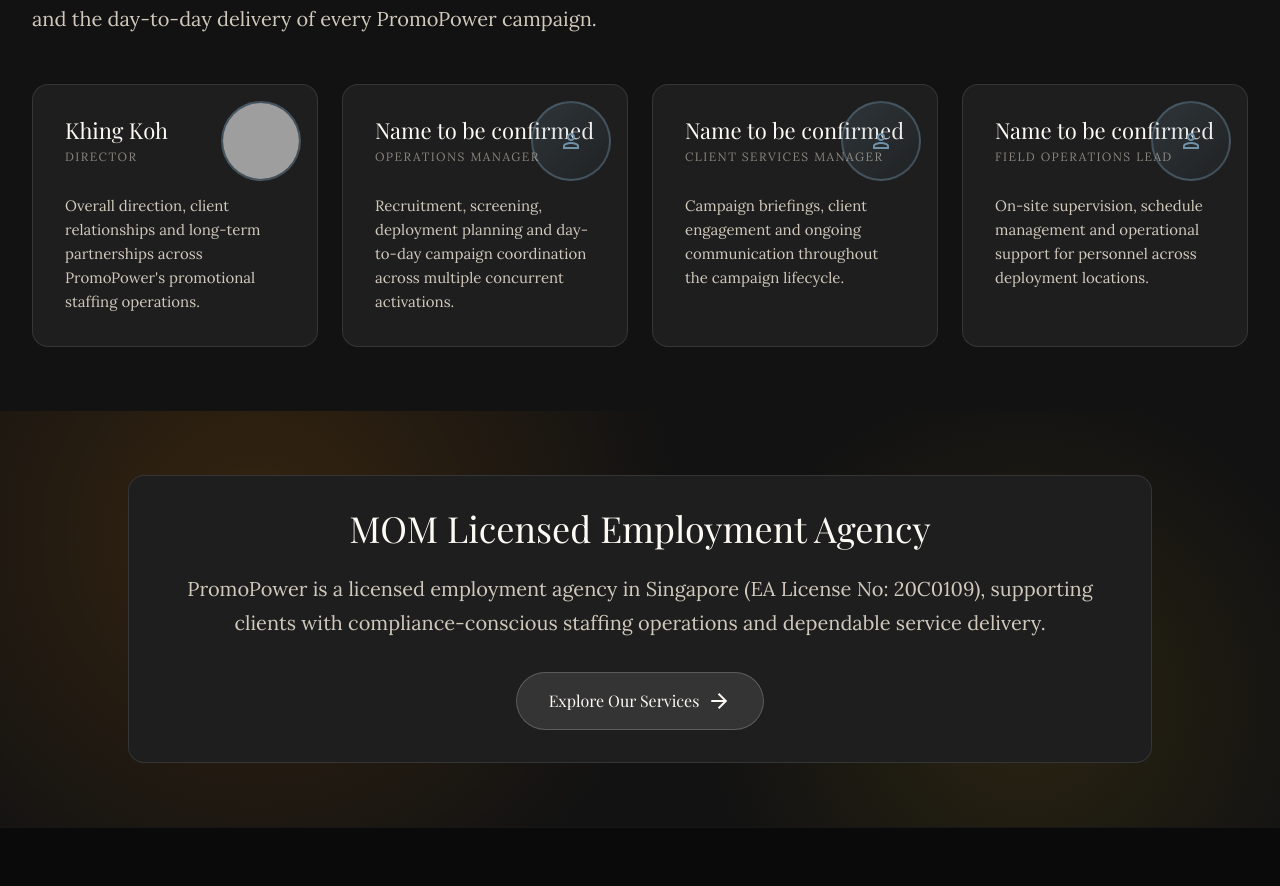
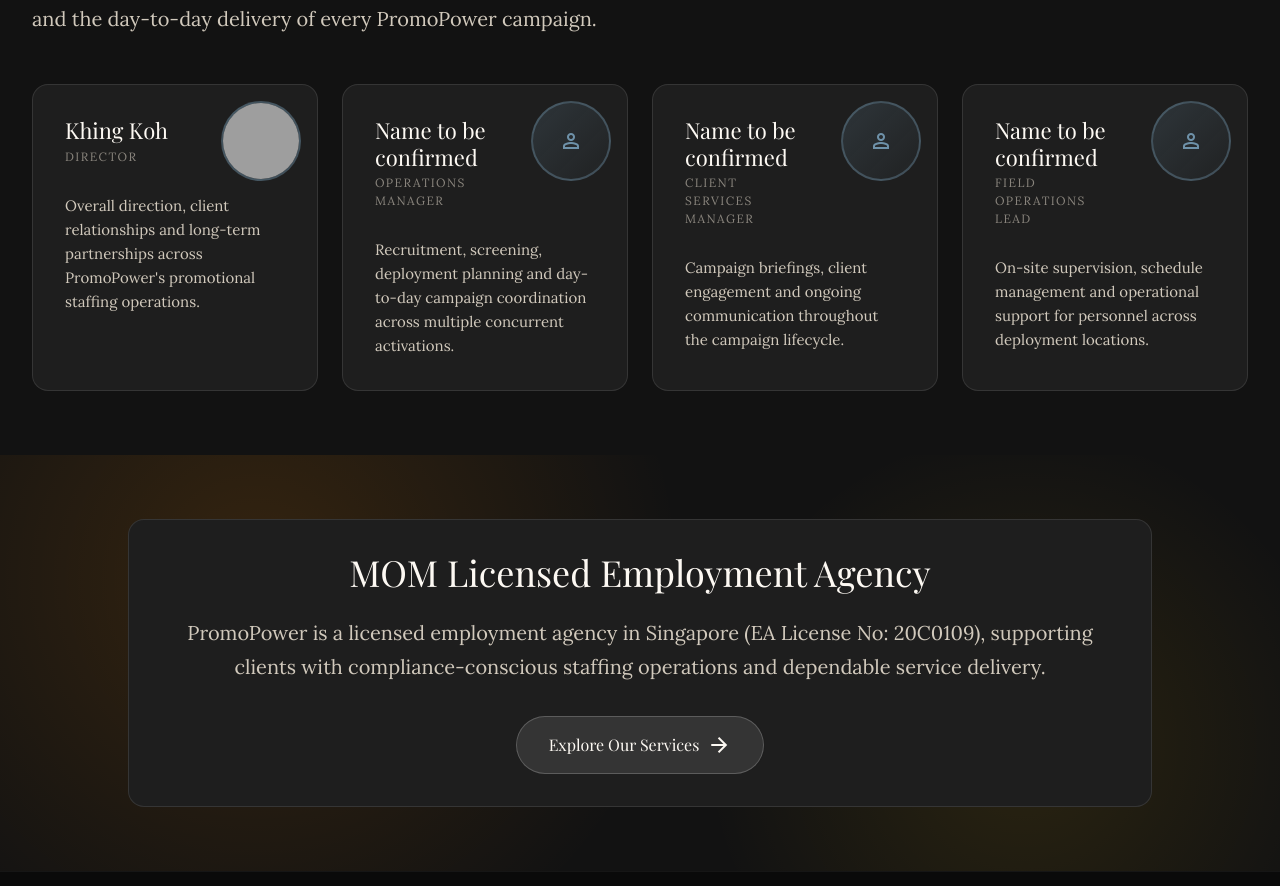
Before and after one commit to bangkok2000/promopower-website, a Next.js app: page /about-us in a window 1280 px wide. Shown: the part 1846-2732 px from the top of the page. Built offline with nearby package versions, Linux system fonts and the light colour scheme; no server answers; grey boxes are pictures that could not be loaded; a web font is replaced by a local one.

Commit message:
Leadership card: pad name/role to clear avatar overlap

```diff
--- a/components/AboutUsContent.tsx
+++ b/components/AboutUsContent.tsx
@@ -150,7 +150,7 @@
                     <span className="material-symbols-outlined">person</span>
                   )}
                 </div>
-                <div>
+                <div style={{paddingRight: "6.5rem"}}>
                   <p className="leadership-name">{member.name}</p>
                   <h3 className="leadership-role">{member.role}</h3>
                 </div>
```
